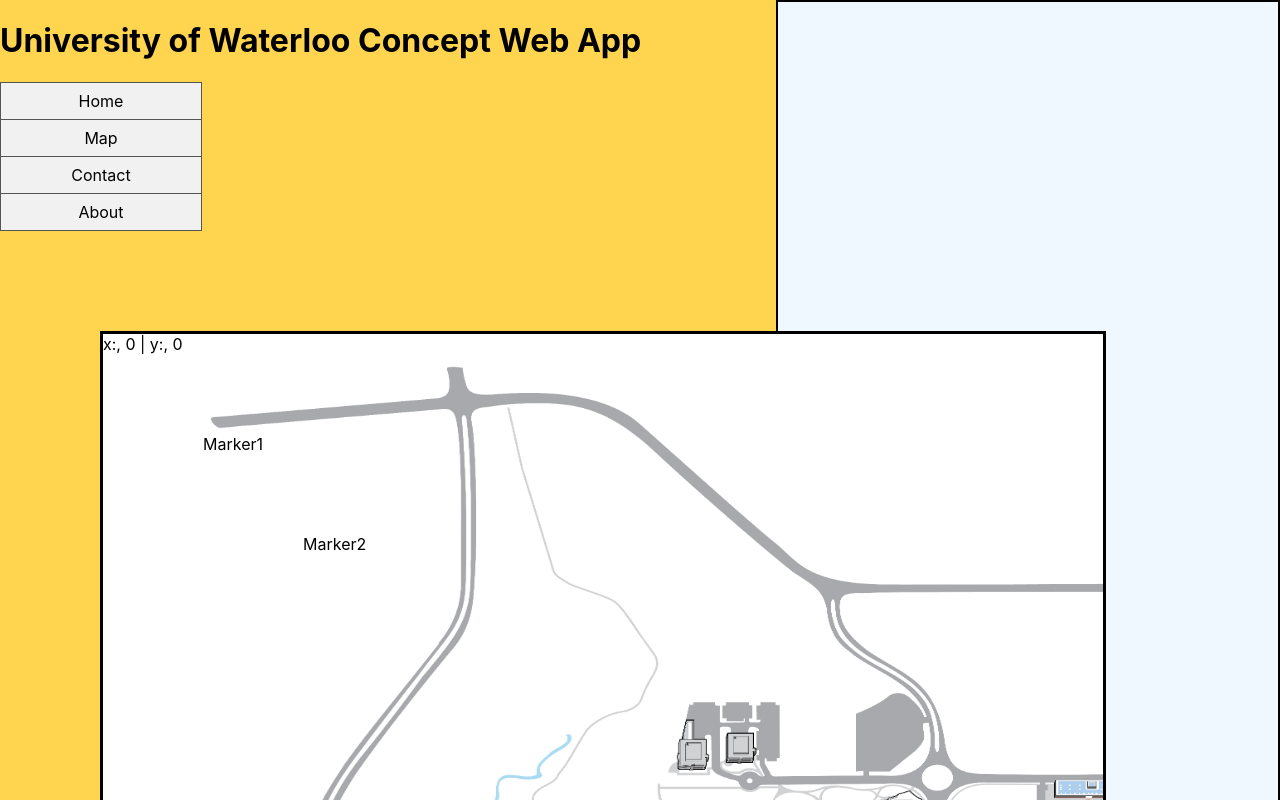
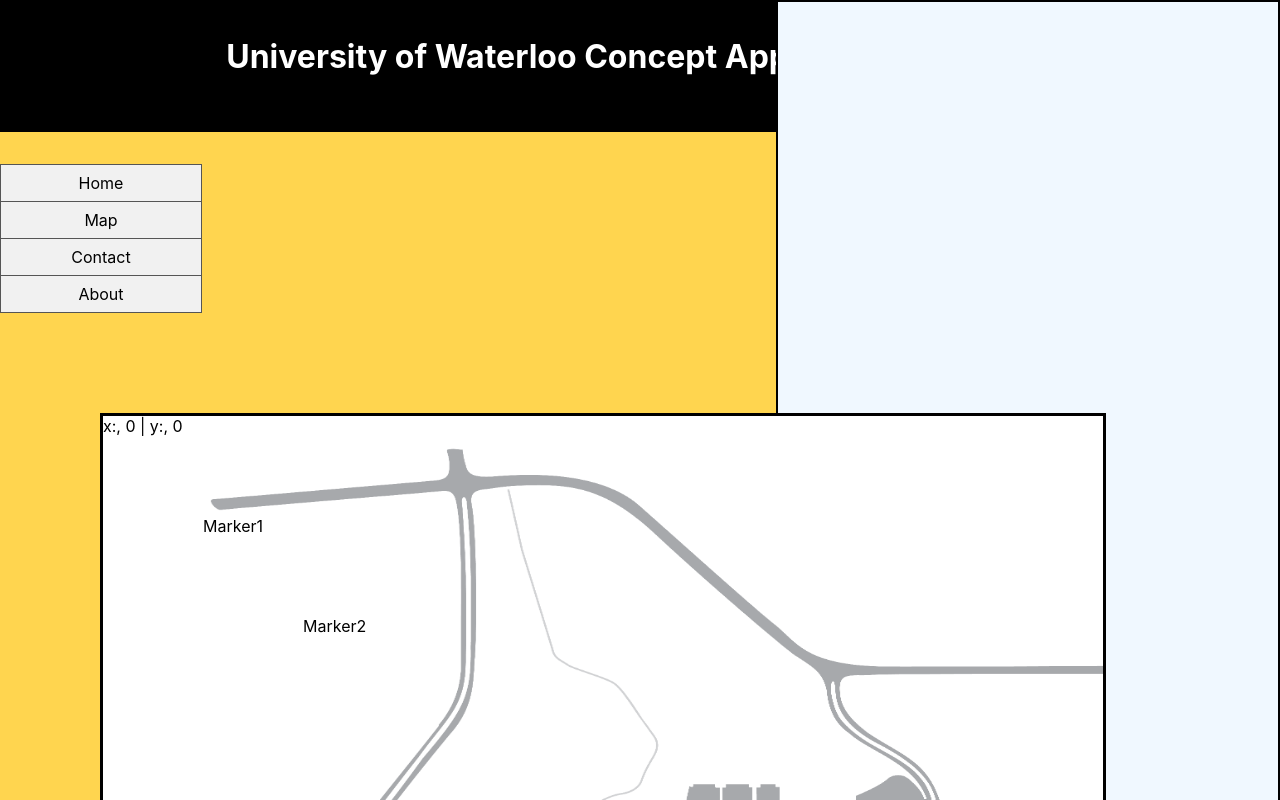
Before and after one commit to shaun-mani/velocity-app, a React (Create React App) app: page / in a window 1280 px wide. Shown: the top 800 px of the page. Built offline with nearby package versions, Linux system fonts and the light colour scheme.

Commit message:
added header again, plus might have deleted a lot of node modules, but node modules are still there so idk what that is about. If something goes wrong in the future its this step

```diff
--- a/src/App.css
+++ b/src/App.css
@@ -4,7 +4,7 @@
 
 body {
   /* official UW color */
-  background-color:rgb(255, 213, 79);
+  background-color: rgb(255, 213, 79);
 }
 
 .App-logo {
@@ -16,17 +16,6 @@
   .App-logo {
     animation: App-logo-spin infinite 20s linear;
   }
-}
-
-.App-header {
-  background-color: #282c34;
-  min-height: 100vh;
-  display: flex;
-  flex-direction: column;
-  align-items: center;
-  justify-content: center;
-  font-size: calc(10px + 2vmin);
-  color: white;
 }
 
 .App-link {
--- a/src/App.js
+++ b/src/App.js
@@ -1,13 +1,15 @@
-import React, { Component } from 'react';
+import React from 'react';
 import { useState } from "react";
 import './App.css';
 import Map from './components/Map';
 import Sidebar from './components/Sidebar';
+import Title from './components/Title';
 
 function App() {
   return (
     <>
-    <h1>University of Waterloo Concept Web App</h1>
+    <Title />
+    {/* <h1>University of Waterloo Concept App</h1> */}
     <React.Fragment>
     <div><Sidebar /></div>
         <div><Map /></div>
--- a/src/components/Sidebar.css
+++ b/src/components/Sidebar.css
@@ -7,7 +7,7 @@
   top: 0px;
   overflow: hidden;
   display: block;
-    position : absolute;
+  position: absolute;
 }
 
 ul {
@@ -36,6 +36,6 @@
 }
 
 li a.active {
-    background-color: #04AA6D;
+  background-color: #04aa6d;
   color: white;
 }
--- /dev/null
+++ b/src/components/Title.css
@@ -0,0 +1,16 @@
+.Title {
+  box-sizing: border-box;
+  width: 100%;
+  display: flex;
+  justify-content: center;
+  align-items: stretch;
+  padding: 1em;
+  margin-bottom: 2em;
+  background-color: black;
+  color: #fff;
+}
+
+.Title-Subtitle {
+  color: white;
+  align-items: baseline;
+}
--- /dev/null
+++ b/src/components/Title.js
@@ -0,0 +1,16 @@
+import React from 'react';
+import './Title.css';
+import Uwlogo from '../imageuwlogo.png'
+
+
+function Title() {
+  return (
+    <div className="Title">
+      <h1>University of Waterloo Concept App</h1>
+        <div className="Title-Subtitle">Presented by Velocity</div>
+        <img src={Uwlogo} width="100" height="100" alt="uwlogo" />
+    </div>
+  )
+}
+
+export default Title
```
Also changed, not shown: src/components/image_follow.css (+13 -14 lines), src/imageuwlogo.png (added). Lines whose indentation alone changed are shown as unchanged.
